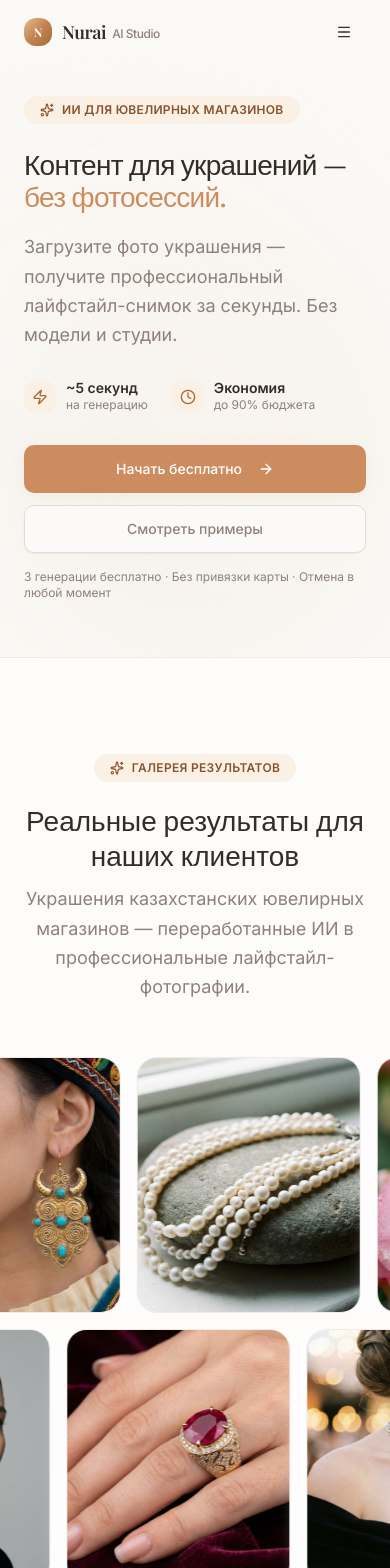
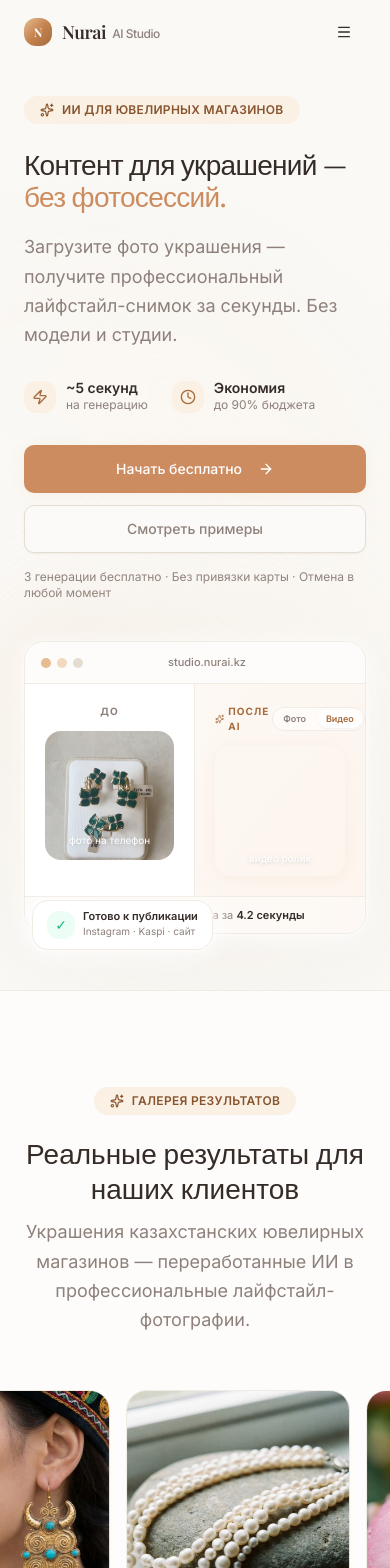
Before and after one commit to Armani313/Altyn-AI-1, a Next.js app: page / in a window 390 px wide. Shown: the top 1568 px of the page. Built offline with nearby package versions, Linux system fonts and the light colour scheme; grey boxes are pictures that could not be loaded; a web font is replaced by a local one.

Commit message:
дизайн до и после

```diff
--- a/components/landing/hero-section.tsx
+++ b/components/landing/hero-section.tsx
@@ -1,6 +1,6 @@
 'use client'
 
-import { useState } from 'react'
+import { useState, useRef, useEffect, useCallback } from 'react'
 import dynamic from 'next/dynamic'
 import { motion } from 'framer-motion'
 import Link from 'next/link'
@@ -108,12 +108,12 @@ export function HeroSection() {
             </motion.p>
           </div>
 
-          {/* ── Before / After mock — desktop only ──────── */}
+          {/* ── Before / After mock ─────────────────────── */}
           <motion.div
             initial={{ opacity: 0, x: 48, scale: 0.96 }}
             animate={{ opacity: 1, x: 0, scale: 1 }}
             transition={{ duration: 0.9, delay: 0.2, ease: EASE }}
-            className="hidden lg:block"
+            className="w-full max-w-sm mx-auto lg:max-w-none"
           >
             <BeforeAfterCard />
           </motion.div>
@@ -124,7 +124,32 @@ export function HeroSection() {
 }
 
 function BeforeAfterCardInner() {
-  const [afterMode, setAfterMode] = useState<'photo' | 'video'>('photo')
+  const [afterMode, setAfterMode] = useState<'photo' | 'video'>('video')
+  const videoRef = useRef<HTMLVideoElement>(null)
+  const timerRef = useRef<ReturnType<typeof setTimeout> | null>(null)
+
+  const switchToVideo = useCallback(() => {
+    setAfterMode('video')
+  }, [])
+
+  // When video ends → show photo for 3 s → back to video
+  const handleVideoEnded = useCallback(() => {
+    setAfterMode('photo')
+    timerRef.current = setTimeout(switchToVideo, 3000)
+  }, [switchToVideo])
+
+  // Clean up timer on unmount
+  useEffect(() => {
+    return () => { if (timerRef.current) clearTimeout(timerRef.current) }
+  }, [])
+
+  // When mode switches to video, play the video
+  useEffect(() => {
+    if (afterMode === 'video' && videoRef.current) {
+      videoRef.current.currentTime = 0
+      videoRef.current.play().catch(() => {})
+    }
+  }, [afterMode])
 
   return (
     <div className="relative">
@@ -176,13 +201,13 @@ function BeforeAfterCardInner() {
               {/* Photo / Video toggle */}
               <div className="flex items-center gap-1 bg-white/60 rounded-lg p-0.5 border border-cream-200">
                 <button
-                  onClick={() => setAfterMode('photo')}
+                  onClick={() => { if (timerRef.current) clearTimeout(timerRef.current); setAfterMode('photo') }}
                   className={`text-[9px] font-semibold px-2 py-0.5 rounded-md transition-all ${afterMode === 'photo' ? 'bg-white shadow-sm text-rose-gold-600' : 'text-muted-foreground'}`}
                 >
                   Фото
                 </button>
                 <button
-                  onClick={() => setAfterMode('video')}
+                  onClick={() => { if (timerRef.current) clearTimeout(timerRef.current); setAfterMode('video') }}
                   className={`text-[9px] font-semibold px-2 py-0.5 rounded-md transition-all ${afterMode === 'video' ? 'bg-white shadow-sm text-rose-gold-600' : 'text-muted-foreground'}`}
                 >
                   Видео
@@ -200,11 +225,12 @@ function BeforeAfterCardInner() {
                 />
               ) : (
                 <video
+                  ref={videoRef}
                   src="/after2.mp4"
                   autoPlay
-                  loop
                   muted
                   playsInline
+                  onEnded={handleVideoEnded}
                   className="w-full h-full object-cover"
                 />
               )}
```
